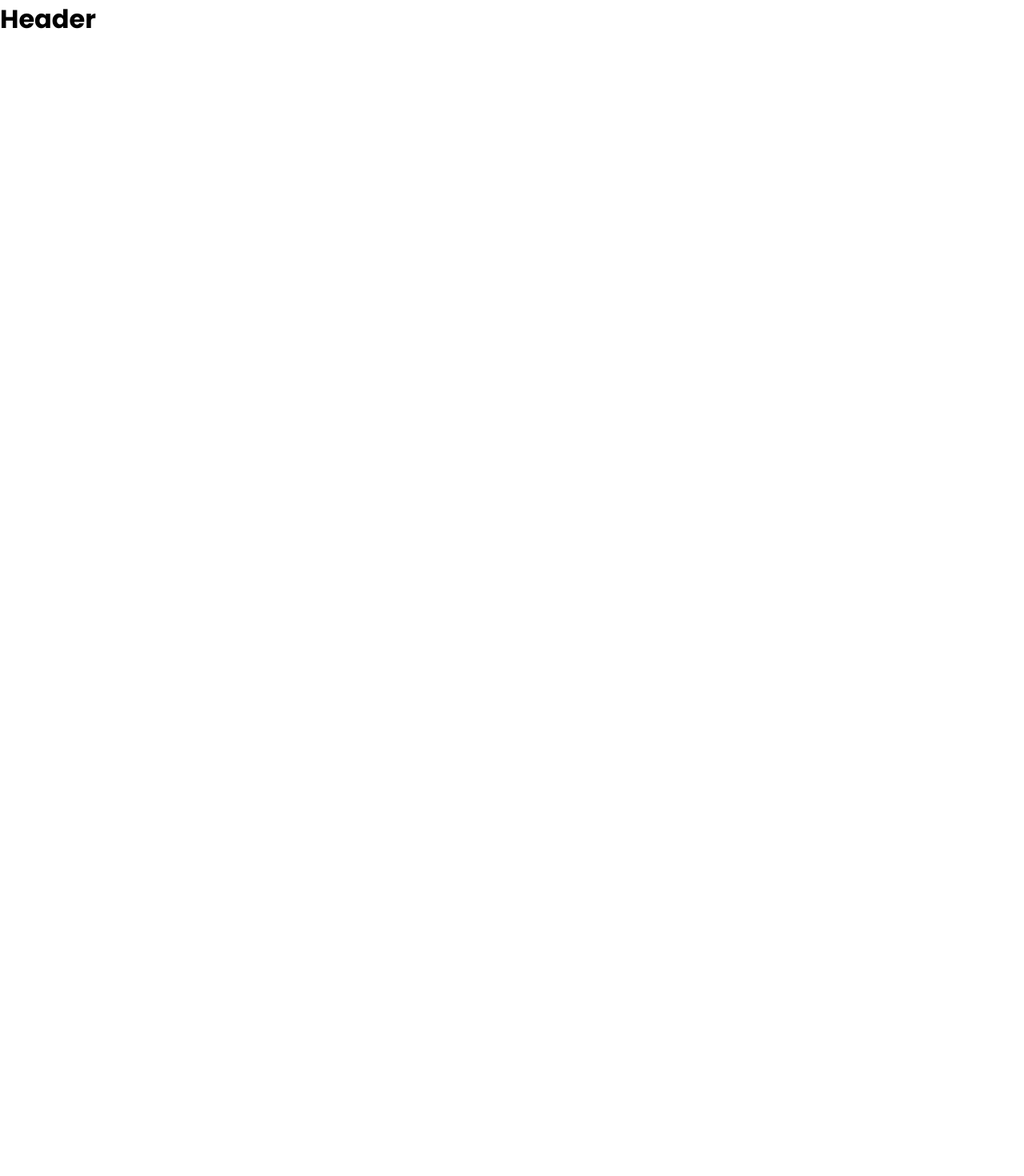
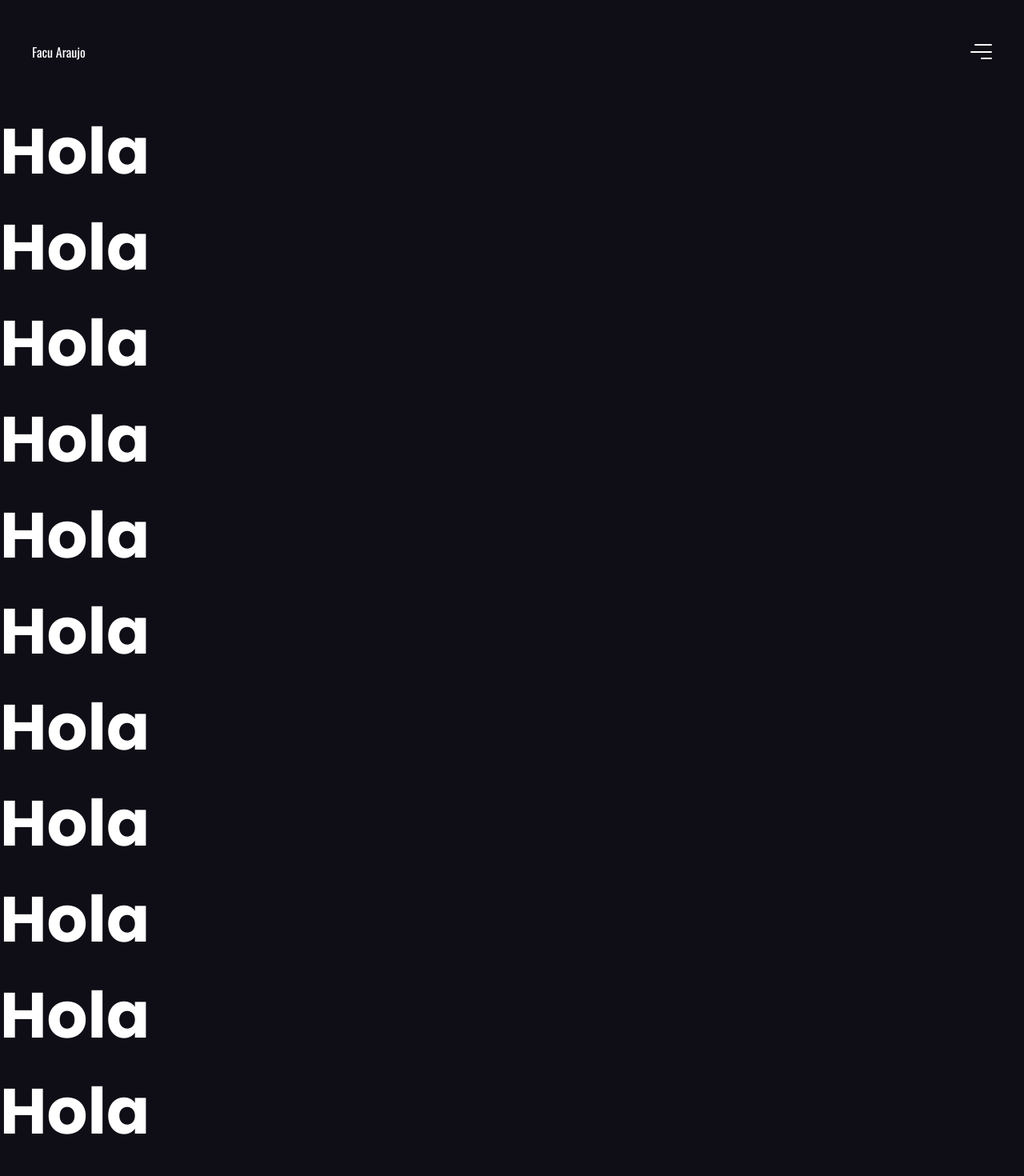
Before and after one commit to FacuAraujo/portfolio, a React (Create React App) app: page / in a window 1280 px wide. Shown: the top 1470 px of the page at 80% size. Before the commit the page ends 800 px from the top, so only its background shows below. Built offline with nearby package versions, Linux system fonts and the light colour scheme.

Commit message:
Realice la maquetación del Header

```diff
--- a/src/_variables.scss
+++ b/src/_variables.scss
@@ -0,0 +1,7 @@
+$body: #0f0e16;
+$light: #fff;
+$text-color: #dcdcdc;
+$primary: #3fc8e1;
+$font-size: 1.2em;
+$primary-title: 5em;
+$secondary-title: 3.2em;
--- a/src/components/Header/index.js
+++ b/src/components/Header/index.js
@@ -1,7 +1,33 @@
-import React from 'react';
+import React, { useEffect, useState } from 'react';
+
+import Navbar from '../Navbar';
+
+import './styles.scss';
 
 const Header = () => {
-  return <h1>Header</h1>;
+  useEffect(() => {
+    window.addEventListener('scroll', handleScroll);
+
+    return () => window.removeEventListener('scroll', handleScroll);
+  }, []);
+
+  const handleScroll = () => {
+    const $header = document.getElementById('header');
+    if (document.scrollingElement.scrollTop > 1) {
+      $header.classList.add('fixed');
+    } else {
+      $header.classList.remove('fixed');
+    }
+  };
+
+  return (
+    <div id="header" className="Header-Container">
+      <div className="container">
+        <div className="logo">Facu Araujo</div>
+        <Navbar />
+      </div>
+    </div>
+  );
 };
 
 export default Header;
--- a/src/components/Header/styles.scss
+++ b/src/components/Header/styles.scss
@@ -0,0 +1,17 @@
+.Header-Container {
+  padding: 50px 0;
+  position: sticky;
+  top: 0;
+  transition: all 0.3s ease-in-out;
+
+  .container {
+    display: flex;
+    justify-content: space-between;
+    align-items: center;
+  }
+}
+
+.Header-Container.fixed {
+  background-color: rgba(15, 14, 22, 0.969);
+  border-bottom: 1px solid rgba(112, 112, 112, 0.267);
+}
--- /dev/null
+++ b/src/components/Navbar/index.js
@@ -0,0 +1,28 @@
+import React from 'react';
+
+import './styles.scss';
+
+const handleClick = () => {
+  const $btnMenu = document.querySelector('#btn-menu');
+  $btnMenu.classList.toggle('menu-active');
+  const $mainMenu = document.querySelector('#Main-menu');
+  $mainMenu.classList.toggle('active');
+};
+
+const Navbar = () => {
+  return (
+    <nav id="Main-menu" className="Navbar-Container">
+      <ul className="Navbar">
+        <li>Home</li>
+        <li>Sobre mi</li>
+        <li>Proyectos</li>
+        <li>Contacto</li>
+      </ul>
+      <div id="btn-menu" className="burger-menu" onClick={handleClick}>
+        <div className="line"></div>
+      </div>
+    </nav>
+  );
+};
+
+export default Navbar;
--- /dev/null
+++ b/src/components/Navbar/styles.scss
@@ -0,0 +1,118 @@
+@import '../../variables';
+$btnWidth: 27px;
+$btnHeight: 19px;
+$lineHeight: 2px;
+$btnColor: #fff;
+$btnRadius: 5px;
+
+.Navbar-Container {
+  display: flex;
+  justify-content: center;
+  align-items: center;
+}
+
+.Navbar {
+  display: flex;
+  justify-content: center;
+  align-items: center;
+  list-style: none;
+  font-size: $font-size;
+  overflow: hidden;
+  margin-right: 2em;
+
+  li {
+    cursor: pointer;
+    margin: 0 2em;
+    transform: translate(0, 100%);
+    opacity: 0;
+    transition: all 0.5s ease;
+
+    &:nth-child(1) {
+      transition-delay: 0s;
+    }
+
+    &:nth-child(2) {
+      transition-delay: 0.1s;
+    }
+
+    &:nth-child(3) {
+      transition-delay: 0.2s;
+    }
+
+    &:nth-child(4) {
+      transition-delay: 0.3s;
+    }
+
+    &:hover {
+      color: $primary;
+    }
+  }
+}
+
+.Navbar-Container.active {
+  .Navbar {
+    li {
+      transform: translate(0, 0);
+      opacity: 1;
+    }
+  }
+}
+
+.burger-menu {
+  cursor: pointer;
+  position: relative;
+  width: $btnWidth;
+  height: $btnHeight;
+  transition: all 0.25s ease-in-out;
+  transform: scaleX(-1);
+  filter: FlipH;
+}
+
+.line {
+  height: $lineHeight;
+  width: 100%;
+  top: 50%;
+  transform: translateY(-50%);
+}
+
+.burger-menu:before,
+.burger-menu:after,
+.line {
+  content: '';
+  position: absolute;
+  background-color: $btnColor;
+  height: $lineHeight;
+  width: 100%;
+  transition: all 0.25s ease-in-out;
+  border-radius: $btnRadius;
+}
+
+.burger-menu:before {
+  bottom: 0%;
+  width: 50%;
+}
+
+.burger-menu:after {
+  top: 0;
+  width: 80%;
+}
+
+.menu-active {
+  transform: rotate(45deg);
+}
+
+.menu-active .line {
+  opacity: 0;
+}
+
+.menu-active.burger-menu:before {
+  transform: rotate(-90deg);
+  bottom: 43%;
+  width: 100%;
+}
+
+.menu-active.burger-menu:after {
+  top: 50%;
+  transform: translateY(-50%);
+  width: 100%;
+}
--- a/src/global.scss
+++ b/src/global.scss
@@ -1,3 +1,4 @@
+@import './variables';
 @import url('https://fonts.googleapis.com/css2?family=Poppins:wght@700&display=swap');
 @import url('https://fonts.googleapis.com/css2?family=Oswald:wght@200;400&display=swap');
 
@@ -14,6 +15,9 @@ body {
     sans-serif;
   -webkit-font-smoothing: antialiased;
   -moz-osx-font-smoothing: grayscale;
+  background-color: $body;
+  color: $light;
+  overflow-y: scroll;
 }
 
 h1,
@@ -24,6 +28,20 @@ h4 {
     'Roboto', 'Oxygen', 'Ubuntu', 'Cantarell', 'Fira Sans', 'Droid Sans',
     'Helvetica Neue', sans-serif;
   font-weight: 700;
+}
+
+h1 {
+  font-size: $primary-title;
+}
+
+h2 {
+  font-size: $secondary-title;
+}
+
+p {
+  font-weight: 200;
+  font-size: $font-size;
+  color: $text-color;
 }
 
 a {
--- a/src/index.js
+++ b/src/index.js
@@ -7,6 +7,27 @@ import Header from './components/Header';
 ReactDOM.render(
   <React.StrictMode>
     <Header />
+    <h1>Hola</h1>
+    <h1>Hola</h1>
+    <h1>Hola</h1>
+    <h1>Hola</h1>
+    <h1>Hola</h1>
+    <h1>Hola</h1>
+    <h1>Hola</h1>
+    <h1>Hola</h1>
+    <h1>Hola</h1>
+    <h1>Hola</h1>
+    <h1>Hola</h1>
+    <h1>Hola</h1>
+    <h1>Hola</h1>
+    <h1>Hola</h1>
+    <h1>Hola</h1>
+    <h1>Hola</h1>
+    <h1>Hola</h1>
+    <h1>Hola</h1>
+    <h1>Hola</h1>
+    <h1>Hola</h1>
+    <h1>Hola</h1>
   </React.StrictMode>,
   document.getElementById('root')
 );
```
